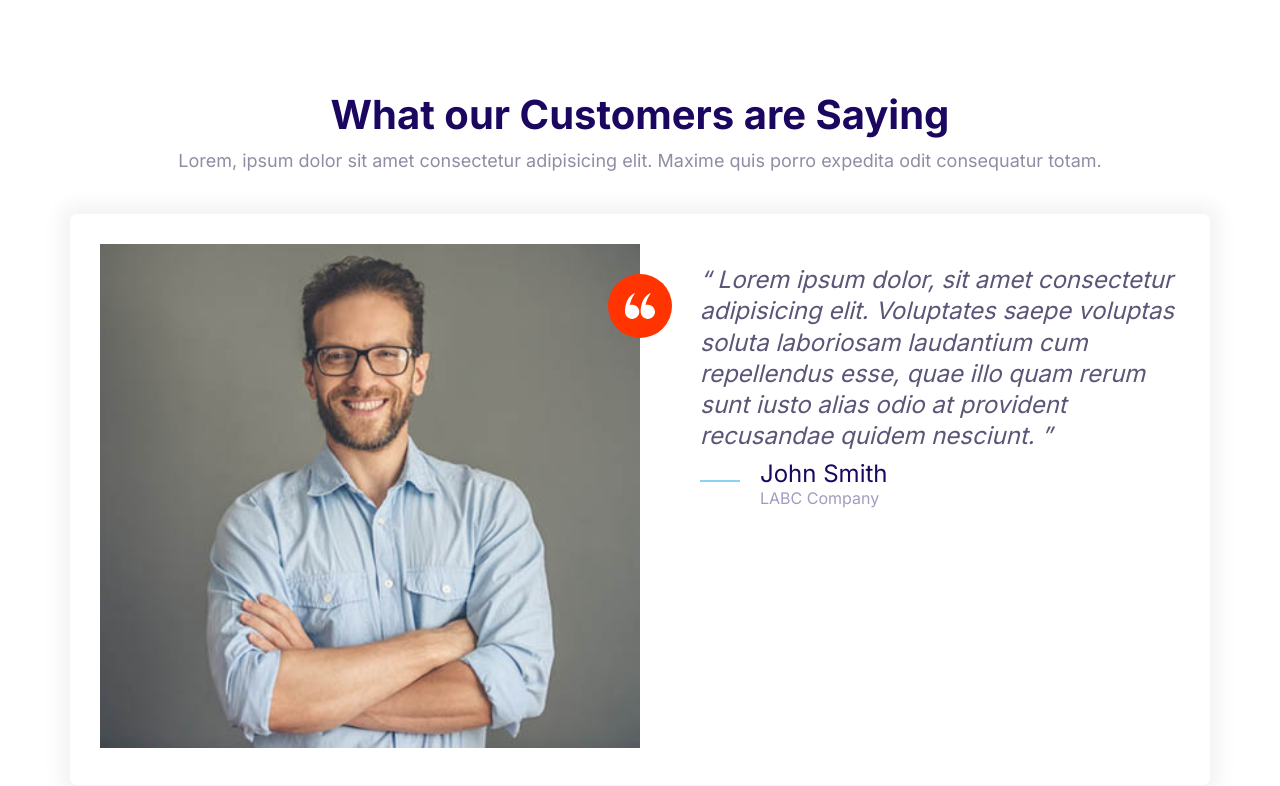
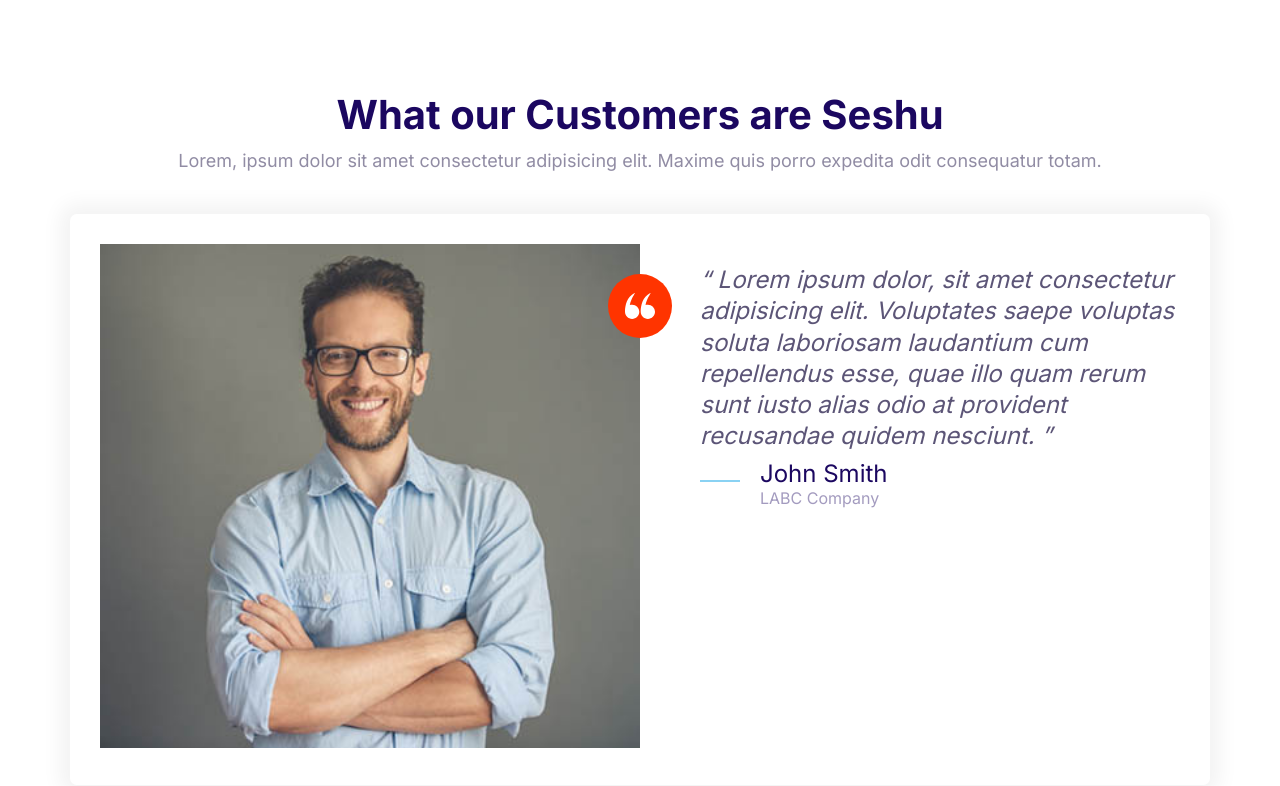
Before and after one commit to 5eshumadhavan/seshumadhavan, a website built with Parcel: page playground.html in a window 1280 px wide. Built offline with nearby package versions, Linux system fonts and the light colour scheme.

Commit message:
Update the text

```diff
--- a/playground.html
+++ b/playground.html
@@ -17,7 +17,7 @@
   <body>
     <section class="block">
       <header class="block__header">
-        <h2>What our Customers are Saying</h2>
+        <h2>What our Customers are Seshu</h2>
         <p>
           Lorem, ipsum dolor sit amet consectetur adipisicing elit. Maxime quis
           porro expedita odit consequatur totam.
```
